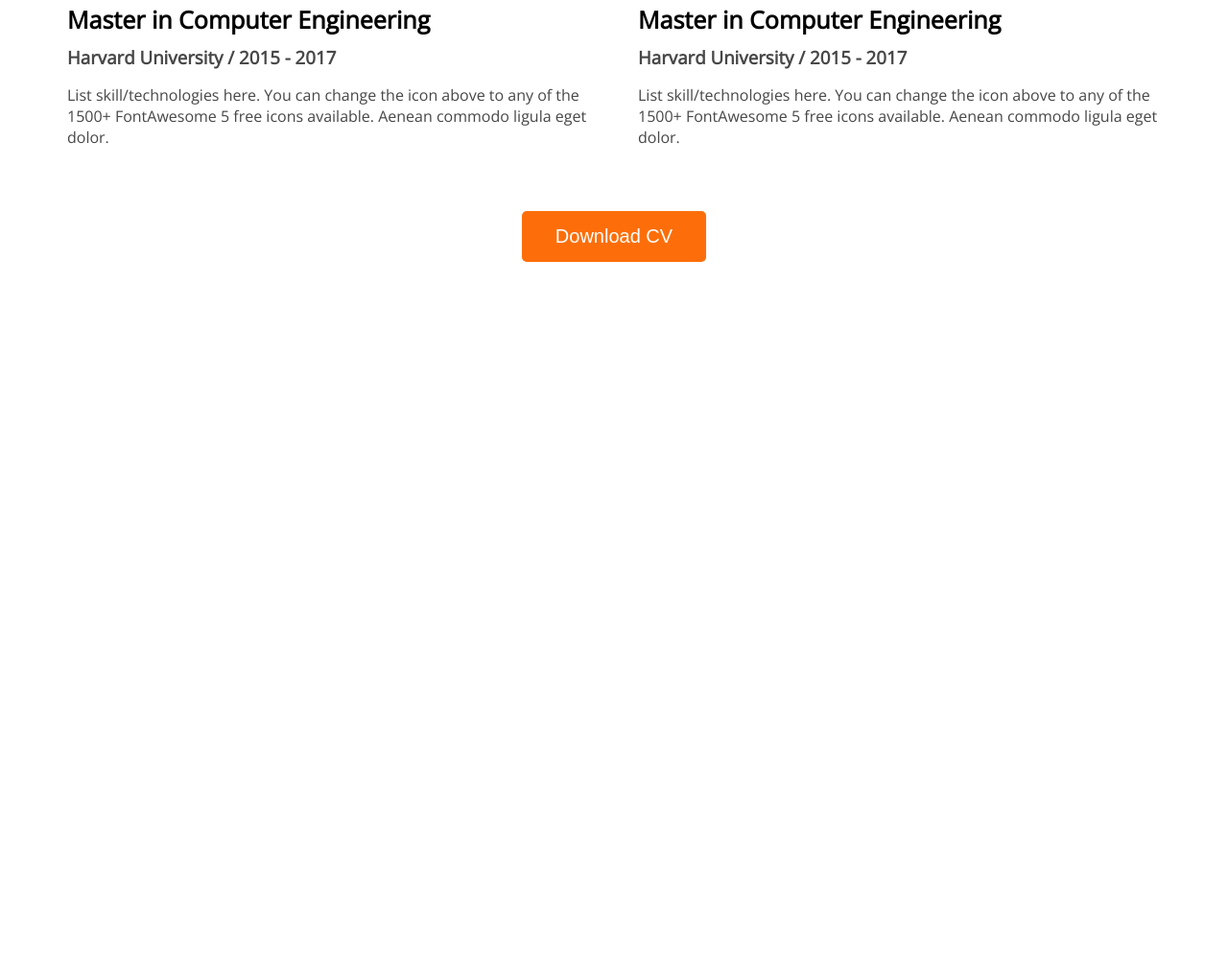
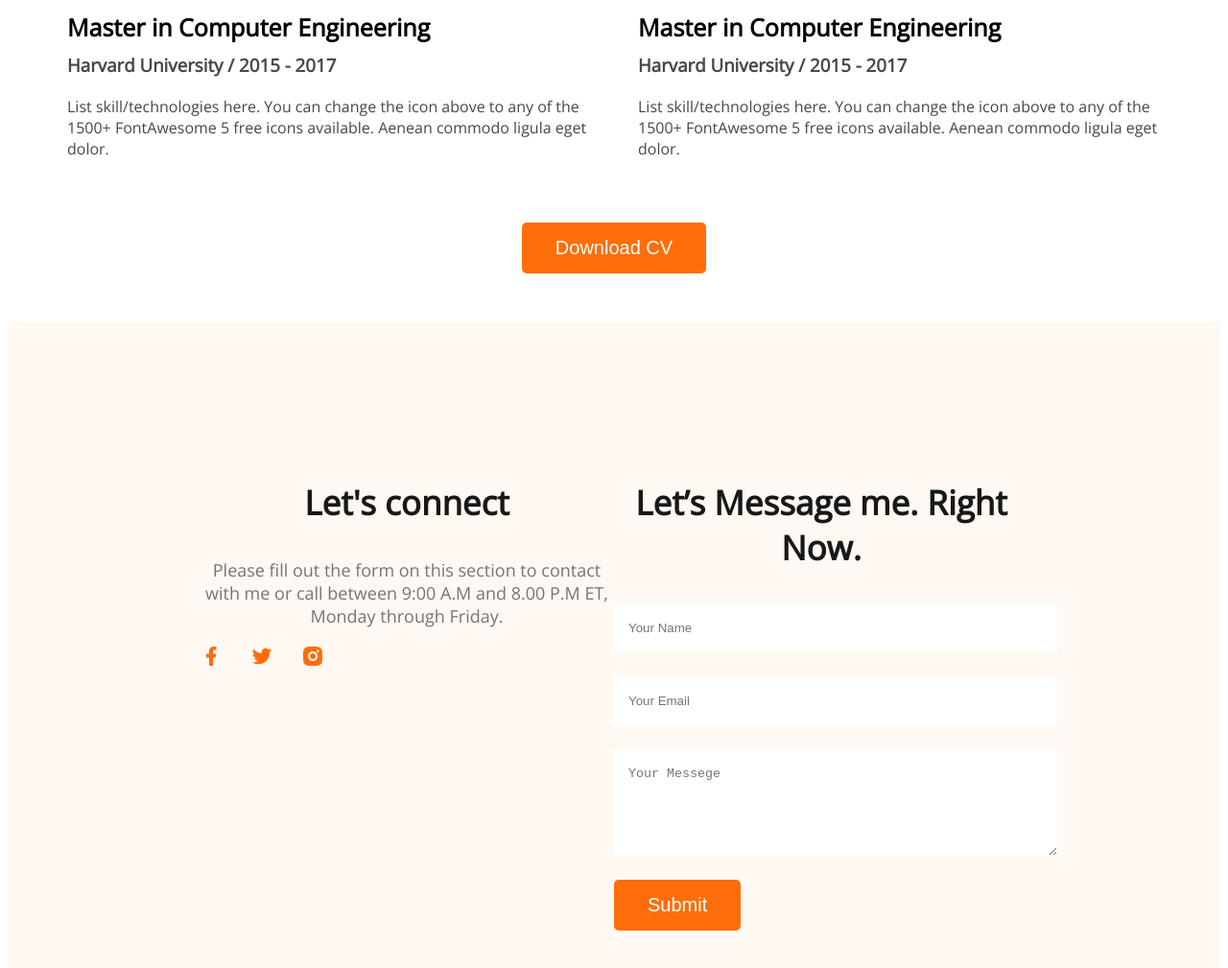
Before and after one commit to Mahedi205339/my-first-Porto, a plain HTML site: page index.html in a window 1280 px wide. Shown: the part 2693-3702 px from the top of the page at 96% size. Before the commit the page ends 3016 px from the top, so only its background shows below. Drawn offline with nearby package versions, Linux system fonts and the light colour scheme.

Commit message:
finished footer section with  contact

```diff
--- a/index.html
+++ b/index.html
@@ -170,11 +170,33 @@
             <button class="btn-primary"><i class="fa-solid fa-download"></i> Download CV</button>
         </div>
 
-
-
     </main>
     <footer>
+        <div class="footer-item">
 
+            <div class="footer-column">
+                <h3 class="section-title">Let's connect  </h3>
+                    <p class="section-description">
+                        Please fill out the form on this section to contact with me or call between 9:00 A.M and 8.00 P.M ET, Monday through Friday.
+                    </p>
+                    <div class="social-links">
+                        <a href=""> <img src="images/icons/facebook.png" alt=""></a>
+                        <a href=""><img src="images/icons/twitter.png" alt=""></a>
+                        <a href=""> <img src="images/icons/insta.png" alt=""></a>
+                    </div>
+            </div>
+            <div class="footer-column">
+                <h3 class="section-title">
+                    Let’s Message me. Right Now.
+                </h3>
+                <form action="" class="contact">
+                    <input type="text" placeholder="Your Name">
+                    <input type="email" placeholder="Your Email">
+                    <textarea name="" id="" cols="30" rows="5" placeholder="Your Messege"></textarea>
+                    <input type="submit" class="btn-primary">
+                </form>
+            </div>
+        </div>
     </footer>
 
 
--- a/style/portofplio.css
+++ b/style/portofplio.css
@@ -182,7 +182,7 @@ main section {
 
 }
 .resume-item-institute{
-    margin-bottom: 10px;
+    margin-bottom: 20px;
     margin-top: 0px;
 }
 .resume-item-institute,
@@ -196,3 +196,24 @@ main section {
     margin: 50px;
     text-align: center;
 }
+/* footer Style */
+.footer-item{
+    display: flex;
+    background-color: #FFF8f3 ;
+    padding: 130px 200px;
+}
+.footer-column{
+    width: 50%;
+}
+.contact input[type="text"], .contact input[type="email"] , textarea{
+    display: block;
+    margin-bottom: 25px;
+    padding: 18px 15px;
+    color: #757575;
+    background-color: #fff;
+    border: 0;
+    width: 100%;
+}
+.social-links a{
+    margin-right: 25px;
+}
```
